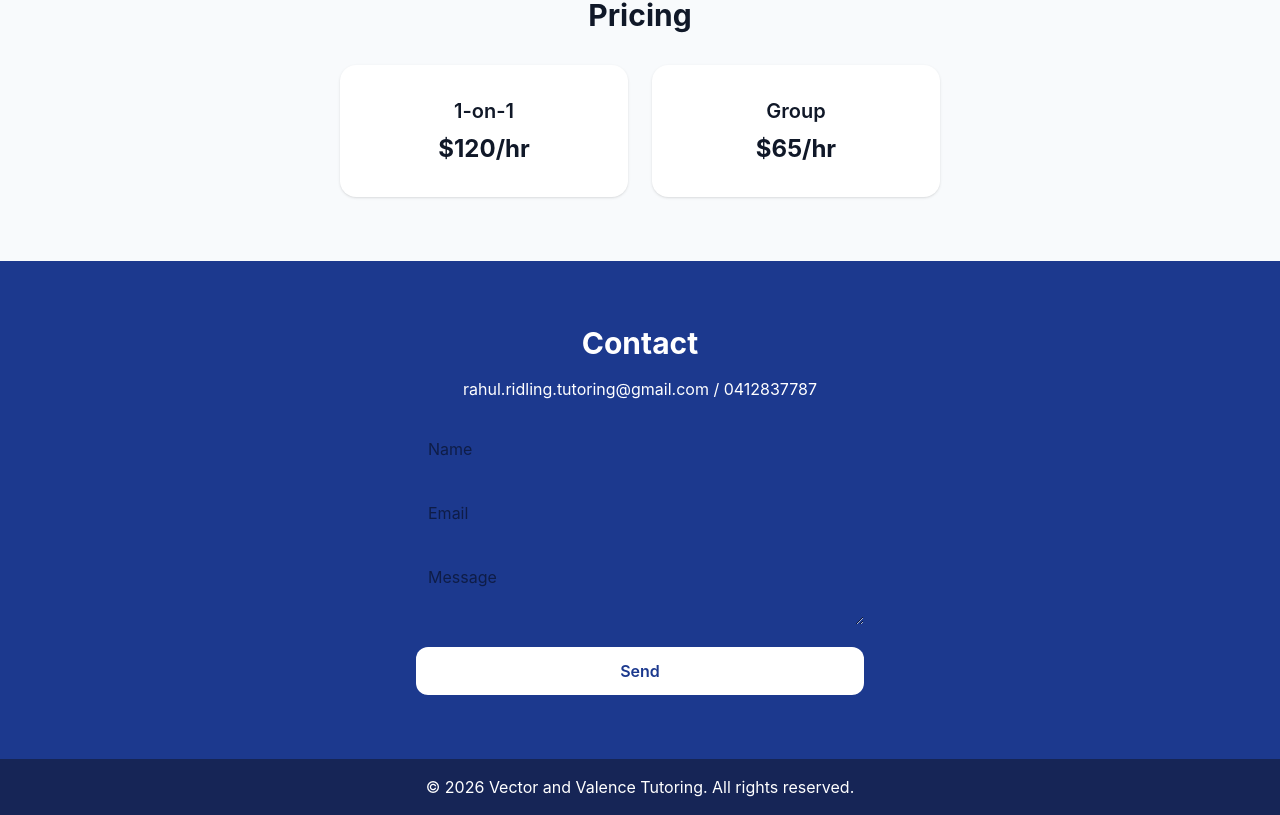
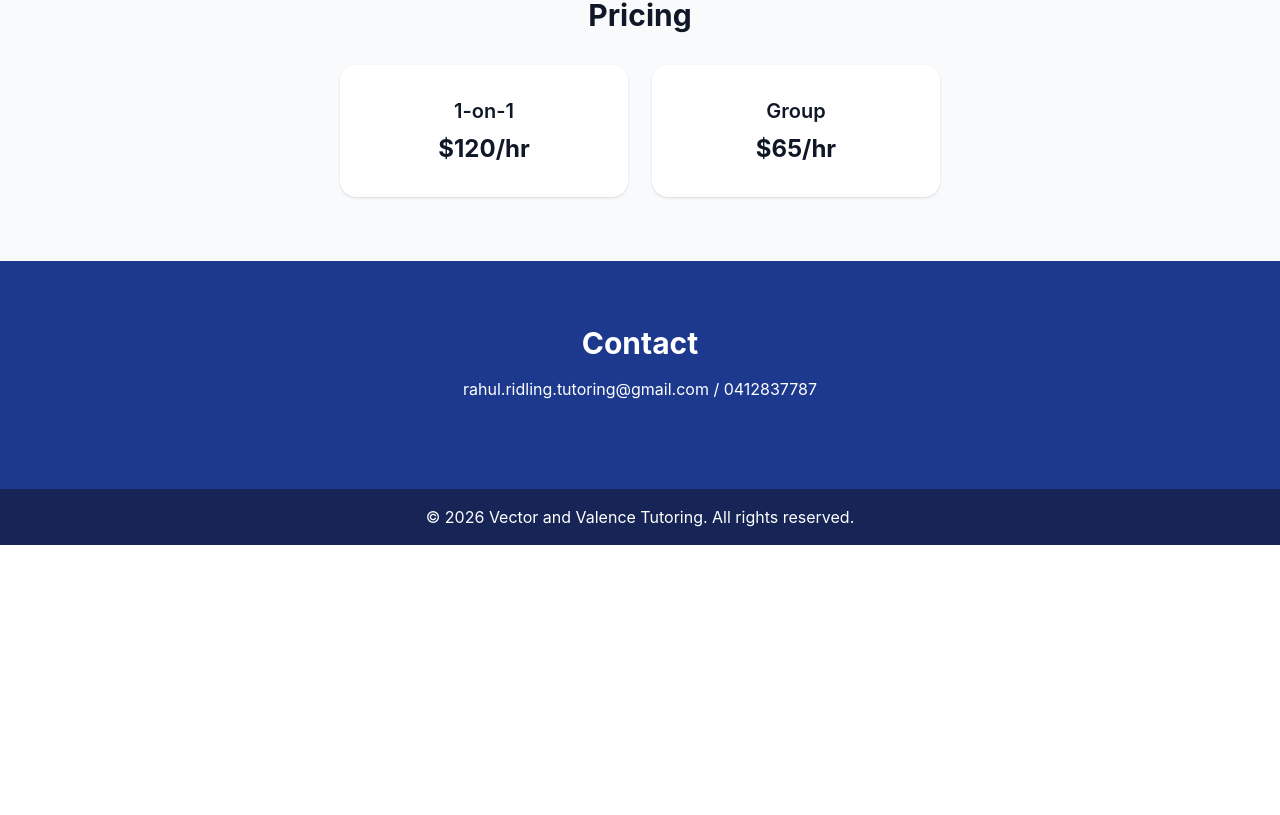
Before and after one commit to rahulridlingtutoring-cloud/tutoring-site, a React (Vite) app: page / in a window 1280 px wide. Shown: the part 1339-2154 px from the top of the page. After the commit the page ends 1884 px from the top, so only its background shows below. Built offline with nearby package versions, Linux system fonts and the light colour scheme.

Commit message:
commit 1234567890abcdef1234567890abcdef12345678

```diff
--- a/src/App.jsx
+++ b/src/App.jsx
@@ -91,14 +91,14 @@ export default function App() {
       <section id="contact" className="bg-blue-900 text-white py-16 px-8 text-center">
         <h2 className="text-3xl font-bold mb-4">Contact</h2>
         <p className="mb-6">rahul.ridling.tutoring@gmail.com / 0412837787</p>
-        <form className="max-w-md mx-auto space-y-4">
+        {/*<form className="max-w-md mx-auto space-y-4">
           <input className="w-full p-3 rounded text-black" placeholder="Name" />
           <input className="w-full p-3 rounded text-black" placeholder="Email" />
           <textarea className="w-full p-3 rounded text-black" placeholder="Message" />
           <button className="bg-white text-blue-900 px-6 py-3 rounded-xl font-semibold w-full">
             Send
           </button>
-        </form>
+        </form>*/}
       </section>
 
       {/* FOOTER */}
```
